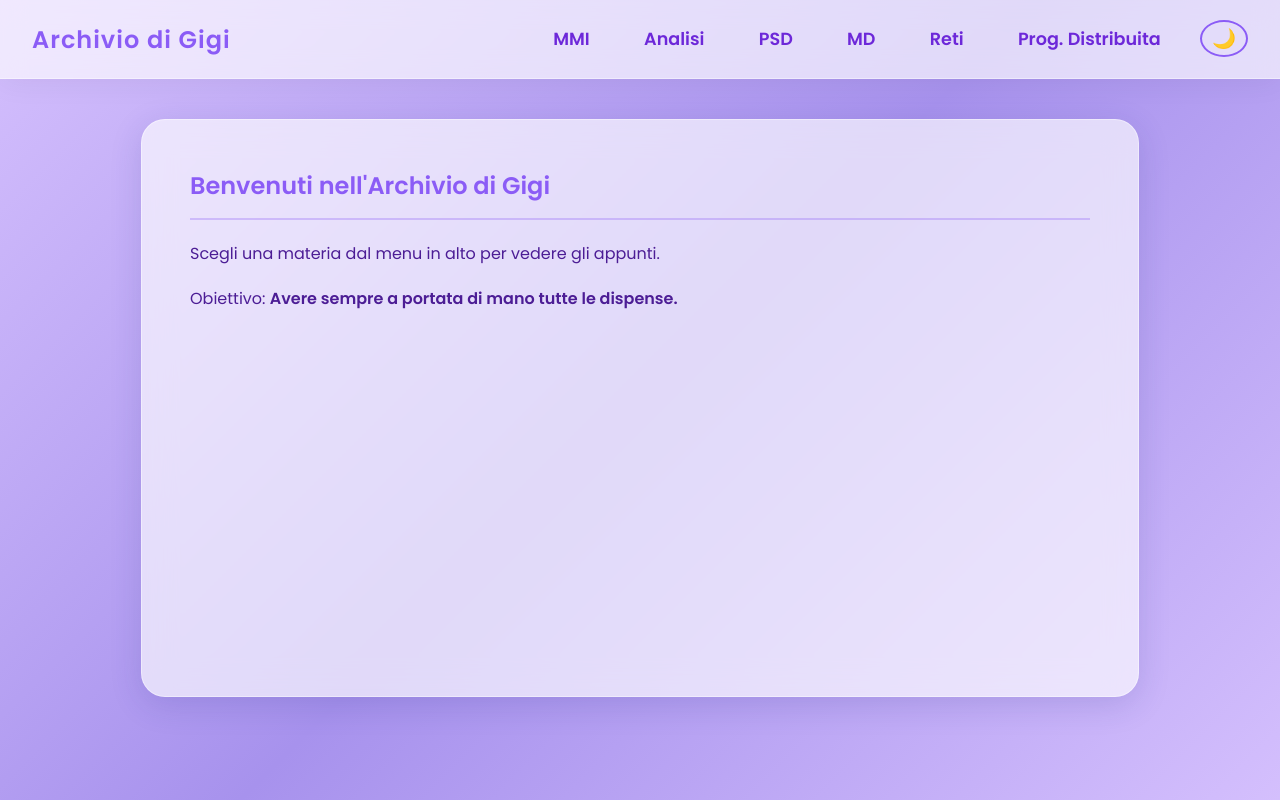
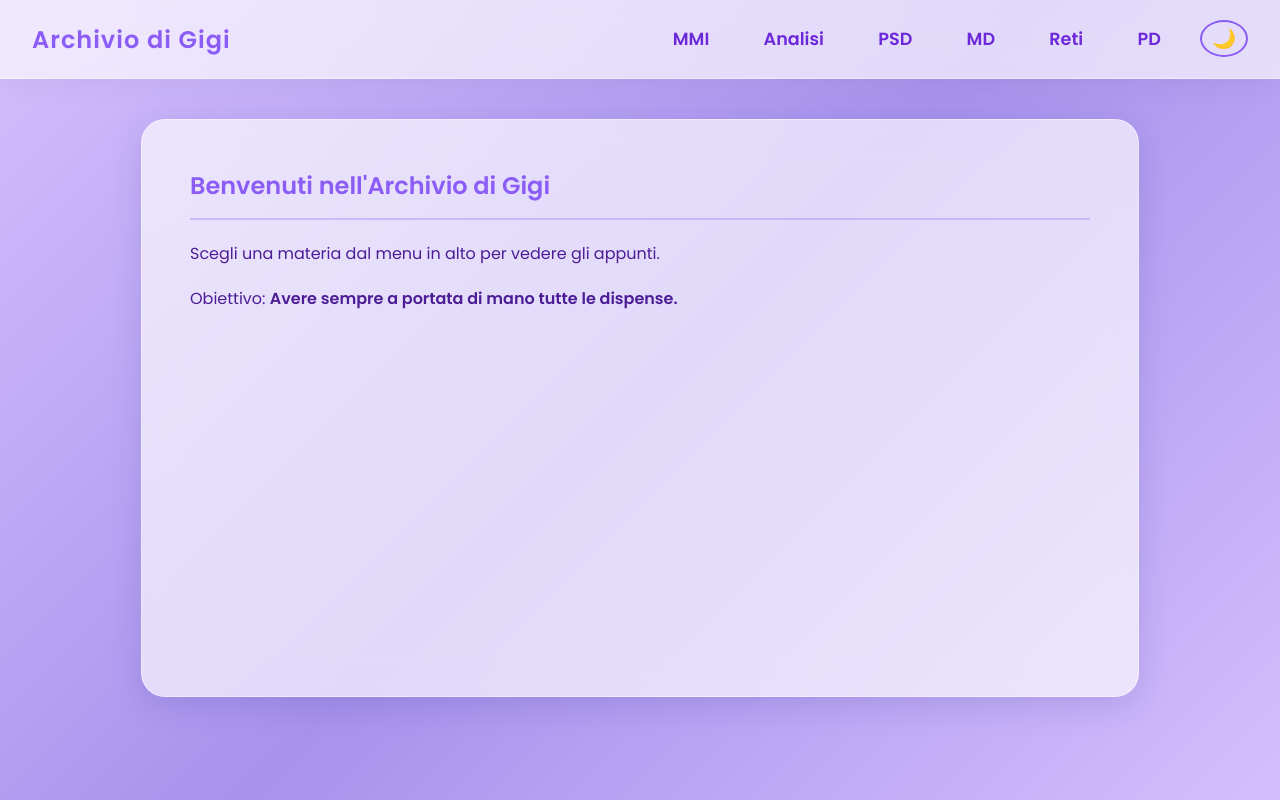
Before and after one commit to profondostantio03/DevBackupSite, a plain HTML site: page index.html in a window 1280 px wide. Shown: the top 800 px of the page. Drawn offline with Linux system fonts and the light colour scheme.

Commit message:
[FRONT-END] PD Pages created + redirect updated

```diff
--- a/index.html
+++ b/index.html
@@ -22,7 +22,7 @@
             <a href="ProgrammazioneStruttureDati/psd.html" class="nav-link">PSD</a>
             <a href="MatematicaDiscreta/md.html" class="nav-link">MD</a>
             <a href="reti.html" class="nav-link">Reti</a>
-            <a href="prog-distribuita.html" class="nav-link">Prog. Distribuita</a>
+            <a href="ProgrammazioneDistribuita/index_pd.html" class="nav-link">PD</a>
             <button id="theme-toggle" class="theme-btn" title="Cambia Tema">🌙</button>
             </nav>
     </header>
```
Also changed, not shown: ProgrammazioneDistribuita/index_pd.html (added).
